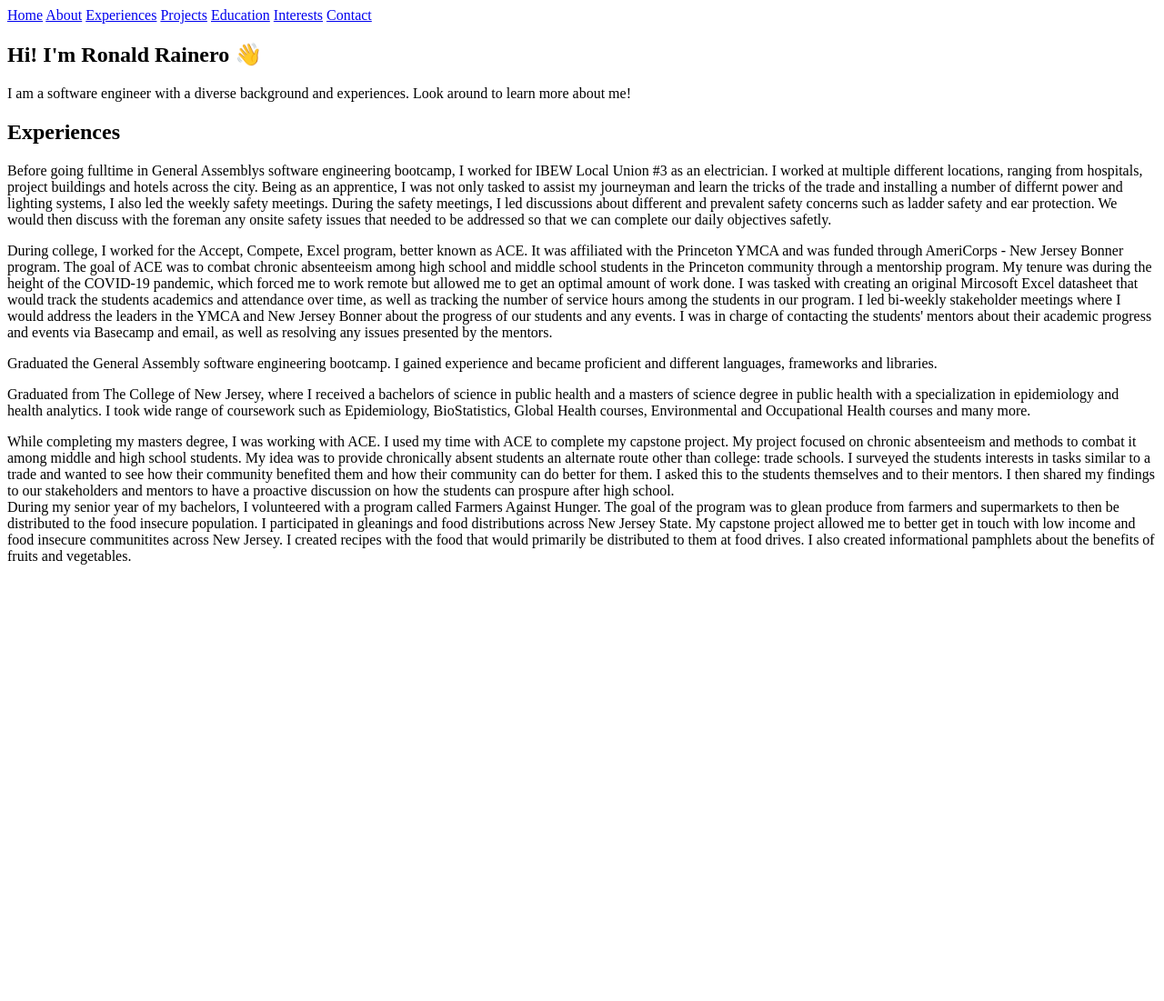
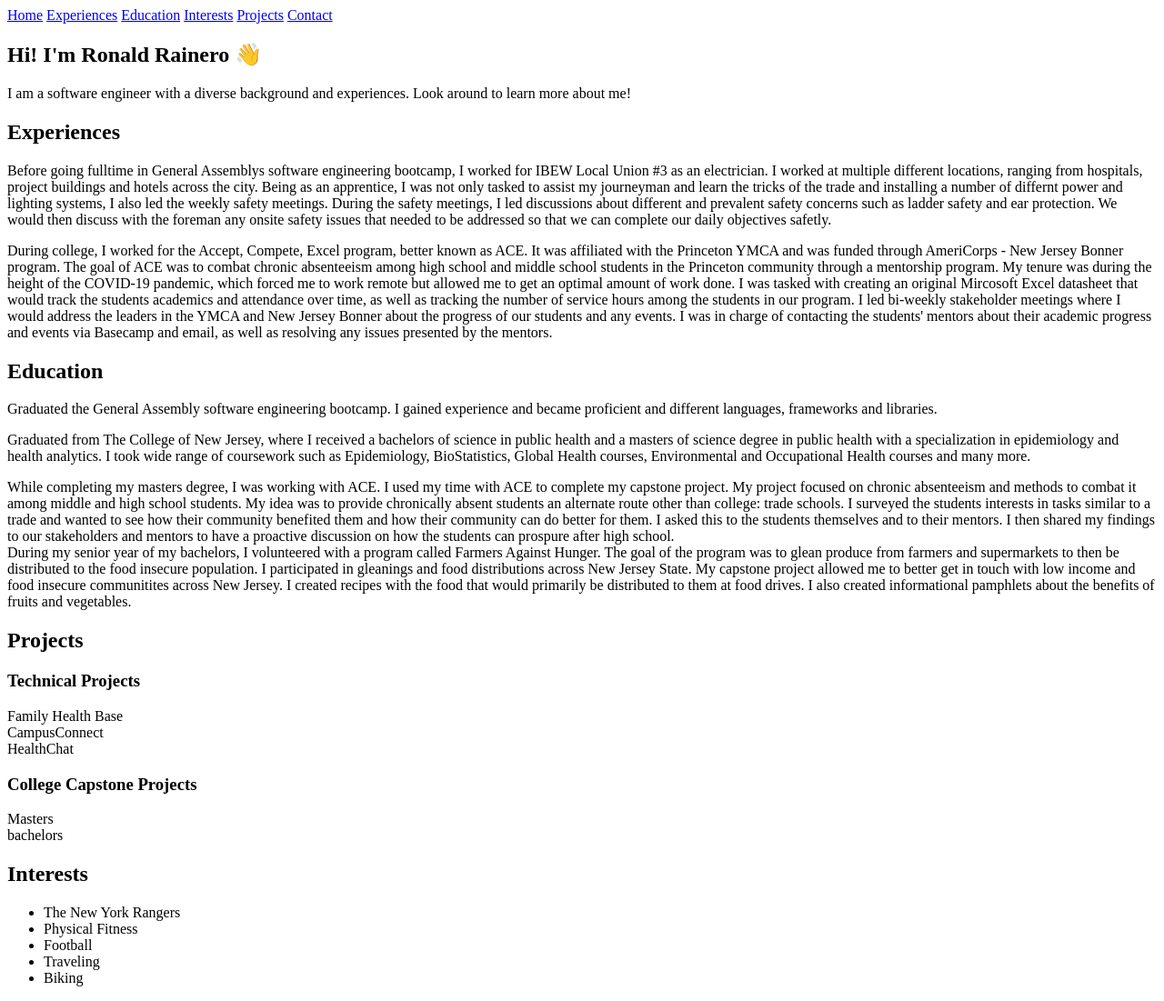
Before and after one commit to ronrain/portfolio-website, a plain HTML site: page index.html in a window 1280 px wide. Shown: the whole page at 91% size. Before the commit the page ends 800 px from the top, so only its background shows below. Drawn offline with Linux system fonts and the light colour scheme.

Commit message:
add projects and interests

```diff
--- a/index.html
+++ b/index.html
@@ -11,11 +11,10 @@
 <div id="navbar">
   <nav>
     <a href="#home">Home</a>
-    <a href="#about">About</a>
     <a href="#experiences">Experiences</a>
-    <a href="#projects">Projects</a>
     <a href="#education">Education</a>
     <a href="#interests">Interests</a>
+    <a href="#projects">Projects</a>
     <a href="#contact">Contact</a>
   </nav>
 </div>
@@ -25,10 +24,7 @@
     <p>I am a software engineer with a diverse background and experiences. Look around to learn more about me!</p>
   </div>
 </section>
-<!-- <section id="about">
-  <p>
-  </p>
-</section> -->
+
 <section id="experiences">
   <div>
     <h2>Experiences</h2>
@@ -40,8 +36,9 @@
     </p>
   </div>
 </section>
-<section id="projects"></section>
+
 <section id="education">
+  <h2>Education</h2>
   <div class="GA">
     Graduated the General Assembly software engineering bootcamp. I gained experience and became proficient and different languages, frameworks and libraries.
   </div>
@@ -55,8 +52,32 @@
     </div>
   </div>
 </section>
+
+<section id="projects">
+  <h2>Projects</h2>
+  <h3>Technical Projects</h3>
+    <div>Family Health Base</div>
+    <div>CampusConnect</div>
+    <div>HealthChat</div>
+  <h3>College Capstone Projects</h3>
+    <div>Masters</div>
+    <div>bachelors</div>
+</section>
+
 <section id="interests"></section>
+<div>
+  <h2>Interests</h2>
+  <ul>
+    <li>The New York Rangers</li>
+    <li>Physical Fitness</li>
+    <li>Football</li>
+    <li>Traveling</li>
+    <li>Biking</li>
+  </ul>
+</div>
 <section id="contact"></section>
-  <div></div>
+  <div>
+
+  </div>
 </body>
 </html>
```
Lines whose indentation alone changed are shown as unchanged.
